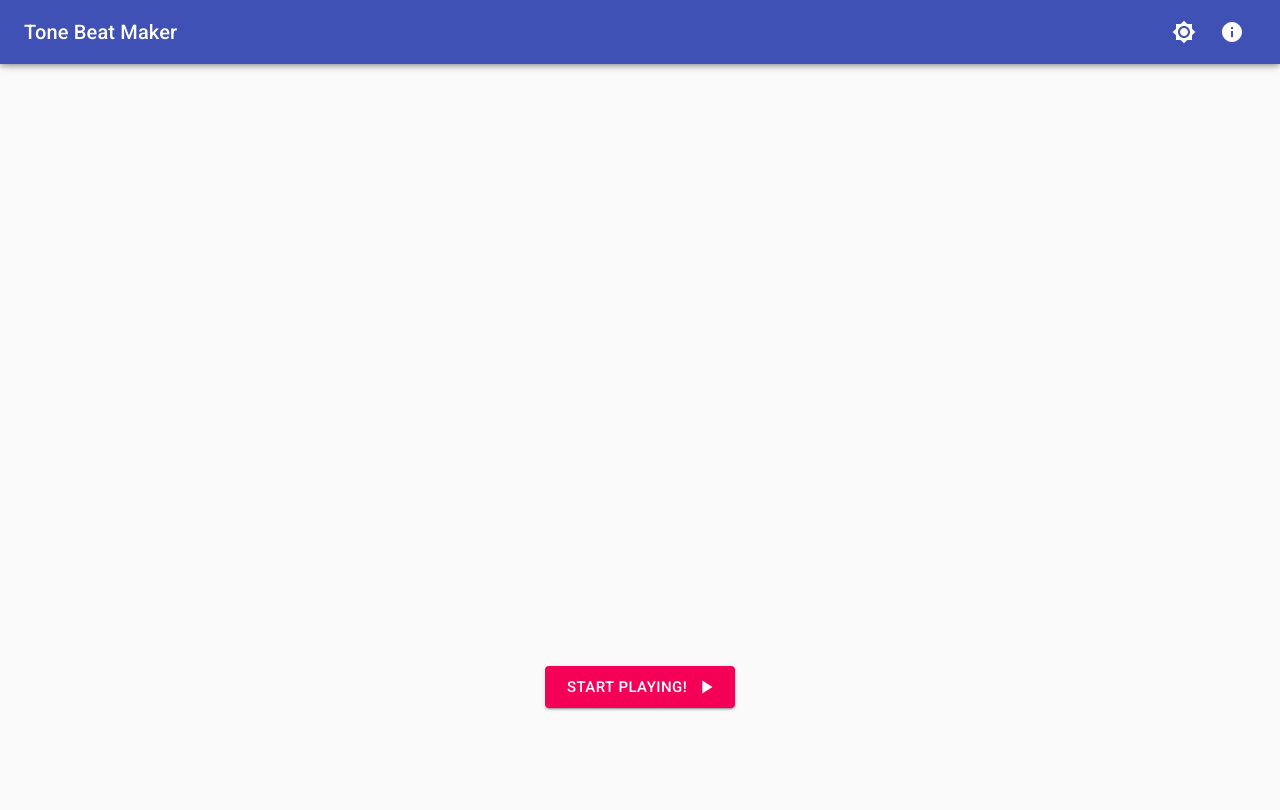
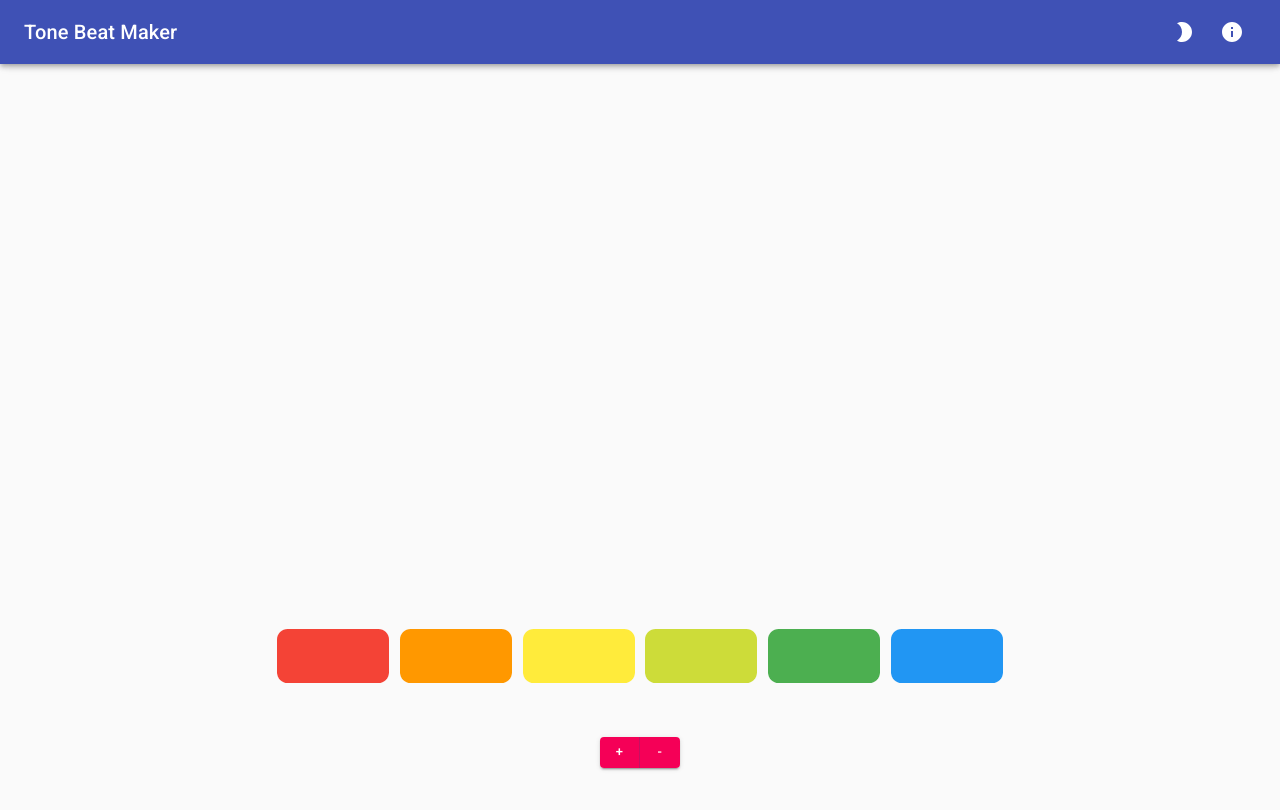
Before and after one commit to int0thewind/ToneBeatMaker, a React (Create React App) app: page / in a window 1280 px wide. Shown: the top 810 px of the page. Built offline with nearby package versions, Linux system fonts and the light colour scheme.

Commit message:
add change button button

```diff
--- a/src/App.js
+++ b/src/App.js
@@ -1,6 +1,6 @@
-import {createMuiTheme, makeStyles, ThemeProvider} from '@material-ui/core';
-import {AppBar, Toolbar, Typography, IconButton} from '@material-ui/core';
-import {BrightnessHigh, Brightness2, Info} from '@material-ui/icons';
+import { createMuiTheme, makeStyles, ThemeProvider } from '@material-ui/core';
+import { AppBar, Toolbar, Typography, IconButton } from '@material-ui/core';
+import { BrightnessHigh, Brightness2, Info } from '@material-ui/icons';
 import React from 'react';
 import BeatMakerContainer from './BeatMaker';
 
@@ -12,6 +12,7 @@ function App() {
     }
   });
   const changeTheme = () => {setDarkMode(!isDarkMode)};
+
   return (
     <ThemeProvider theme={autoTheme}>
       <TopBar isDarkMode={isDarkMode} changeTheme={changeTheme}/>
@@ -28,12 +29,13 @@ const topBarStyle = makeStyles({
 
 function TopBar(props) {
   const classes = topBarStyle();
+
   return (
     <AppBar position='sticky'>
       <Toolbar>
         <Typography variant='h6' className={classes.barTitle}>Tone Beat Maker</Typography>
         <IconButton onClick={props.changeTheme} color='inherit'>
-          {props.isDarkMode ? <Brightness2/> : <BrightnessHigh/>}
+          {props.isDarkMode ? <BrightnessHigh/> : <Brightness2/>}
         </IconButton>
         <IconButton color='inherit'>
           <Info />
@@ -43,19 +45,16 @@ function TopBar(props) {
   )
 }
 
-const useStyle = makeStyles((theme) => ({
+const appAreaStyle = makeStyles((theme) => ({
   appBackground: {
     backgroundColor: theme.palette.background.default,
     width: '100%',
     height: '100%'
-  },
-  playButton: {
-
   }
 }));
 
 function AppArea() {
-  const classes = useStyle();
+  const classes = appAreaStyle();
 
   return (
     <div className={classes.appBackground}>
--- a/src/BeatMaker.js
+++ b/src/BeatMaker.js
@@ -1,72 +1,71 @@
 import React from 'react';
-import { makeStyles, Button } from '@material-ui/core';
-import { PlayArrow } from '@material-ui/icons';
-import { red, orange, yellow, green, blue, purple} from '@material-ui/core/colors'
+import { makeStyles, Button, ButtonGroup } from '@material-ui/core';
+import { red, orange, yellow, lime, green, blue, purple, brown } from '@material-ui/core/colors'
 import * as Tone from 'tone';
 
-// const keyCodeMapping = {
-//   0: 48,
-//   1: 49,
-//   2: 50,
-//   3: 51,
-//   4: 52,
-//   5: 53,
-//   6: 54,
-//   7: 55,
-//   8: 56,
-//   9: 57
-// }
-
 const beatMakerContainerStyle = makeStyles({
-  beatMakerContainer: {
+  beatMakerBoard: {
     display: 'flex',
     justifyContent: 'center',
     alignItems: 'center',
+    height: '122pt',
+    width: '100%',
+  },
+  beatMakerContainer: {
+    display: 'flex',
+    flexDirection: 'column',
+    alignItems: 'center',
+    justifyContent: 'center',
+    width: '100%',
+    marginBottom: '24pt',
     position: "fixed",
     bottom: 0,
-    width: '100%',
-    height: '122pt',
-    marginBottom: '24pt'
   }
 })
 
 function BeatMakerContainer() {
   const classes = beatMakerContainerStyle();
-
-  const [inited, setInited] = React.useState(false);
-  const initialize = async () => {
-    setInited(true);
-    await Tone.start();
+  const [ cardCount, setCardCount ] = React.useState(6);
+  const incCount = () => {
+    if (cardCount < 8)
+      setCardCount(cardCount + 1);
+  }
+  const decCount = () => {
+    if (cardCount > 1)
+      setCardCount(cardCount - 1);
   }
 
   return (
     <div className={classes.beatMakerContainer}>
-      {
-        !inited ?
-        <Button onClick={initialize} variant='contained'
-      color='secondary' endIcon={<PlayArrow/>} size='large'>
-          Start Playing!
-        </Button> :
-        <>
-          <BeatMakerCard key='1' tone='C4' color={red[500]}/>
-          <BeatMakerCard key='2' tone='D4' color={orange[500]}/>
-          <BeatMakerCard key='3' tone='E4' color={yellow[500]}/>
-          <BeatMakerCard key='4' tone='G4' color={green[500]}/>
-          <BeatMakerCard key='5' tone='A4' color={blue[500]}/>
-          <BeatMakerCard key='6' tone='C5' color={purple[500]}/>
-        </>
-      }
+      <div className={classes.beatMakerBoard}>
+        <BeatMakerCard keyCode='1' tone='C4' display={1 <= cardCount} color={red[500]}/>
+        <BeatMakerCard keyCode='2' tone='D4' display={2 <= cardCount} color={orange[500]}/>
+        <BeatMakerCard keyCode='3' tone='E4' display={3 <= cardCount} color={yellow[500]}/>
+        <BeatMakerCard keyCode='4' tone='F4' display={4 <= cardCount} color={lime[500]}/>
+        <BeatMakerCard keyCode='5' tone='G4' display={5 <= cardCount} color={green[500]}/>
+        <BeatMakerCard keyCode='6' tone='A4' display={6 <= cardCount} color={blue[500]}/>
+        <BeatMakerCard keyCode='7' tone='B4' display={7 <= cardCount} color={purple[500]}/>
+        <BeatMakerCard keyCode='8' tone='C5' display={8 <= cardCount} color={brown[500]}/>
+      </div>
+      <div>
+      <ButtonGroup size='small' variant='contained' color='secondary'>
+        <Button onClick={incCount} disabled={cardCount === 8}> + </Button>
+        <Button onClick={decCount} disabled={cardCount === 1}> - </Button>
+      </ButtonGroup>
+      </div>
     </div>
   )
 }
 
 const beatMakerCardStyle = makeStyles({
   beatMakerCard: {
-    width: '120pt',
-    height: '48pt',
+    width: '84pt',
+    height: '40pt',
     margin: '4pt 4pt 4pt 4pt',
     borderRadius: '8pt',
-    backgroundColor: props => props.color
+    backgroundColor: props => props.color,
+    display: props => props.display ? 'initial' : 'none',
+    transition: 'width 2s ease-in-out',
   }
 })
 
@@ -74,18 +73,15 @@ function BeatMakerCard(props) {
   const classes = beatMakerCardStyle(props);
   const synth = new Tone.Synth().toDestination();
 
-  const mouseClickPlay = () => synth.triggerAttackRelease(props.tone, '0.2');
-  // const keyClickPlay = (k, e) => {
-  //   console.log(e);
-  //   console.log(k);
-  //   synth.triggerAttackRelease(props.tone, '0.2')
-  // }
+  const mouseClickPlay = () => {
+    synth.triggerAttackRelease(props.tone, '0.2');
+  }
 
   return (
-    <div
+    <Button
       className={`${classes.beatMakerCard} beat-maker-card`}
       onClick={mouseClickPlay}>
-    </div>
+    </Button>
   )
 }
 
```
